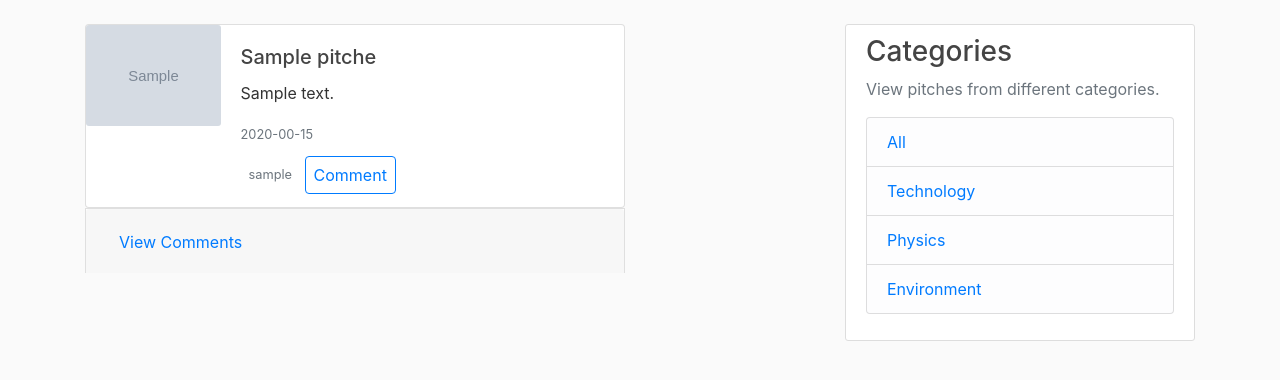
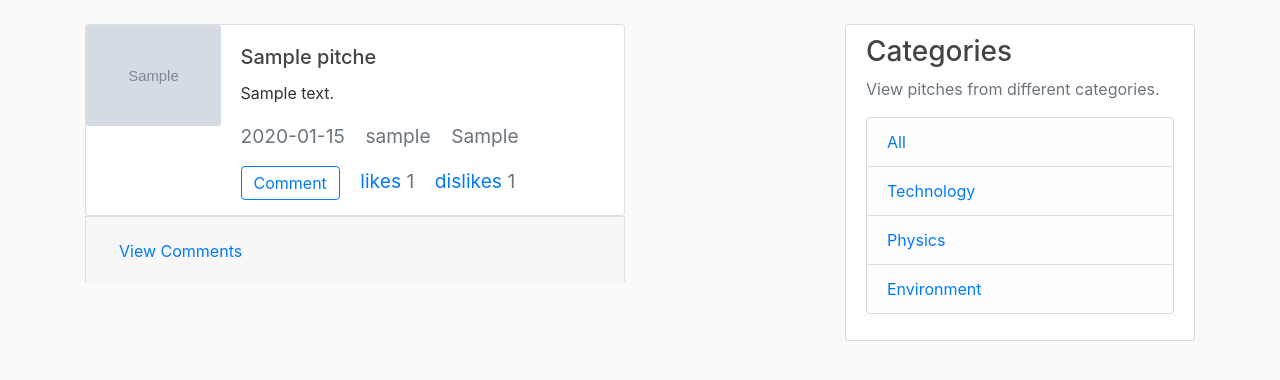
Before and after one commit to Mutembeijoe/pitch, a Flask app: page /home in a window 1280 px wide. Shown: the part 56-436 px from the top of the page. Run offline with Flask 2, Linux system fonts and the light colour scheme; tables that the repository leaves empty hold one stand-in row (values such as "Sample post"); grey boxes marked "Sample" are stand-in pictures; some libraries are stand-ins or nearby versions.

Commit message:
adds upvote and downvote logic

```diff
--- a/app/main/routes.py
+++ b/app/main/routes.py
@@ -1,5 +1,5 @@
-from flask import Blueprint, render_template
-
+from flask import Blueprint, render_template,redirect
+from app import db
 from app.models import Pitch
 
 main = Blueprint('main',__name__)
@@ -7,9 +7,20 @@ main = Blueprint('main',__name__)
 @main.route('/')
 @main.route('/home')
 @main.route('/home/<string:category>')
-def home(category = None):
+@main.route('/home/<int:pitch_id>/<string:like>')
+def home(category = None, pitch_id = None, like = None):
     if category:
         pitches = Pitch.query.filter_by(category = category)
     else:
         pitches = Pitch.query.all()
+
+    if pitch_id and like:
+        pitch = Pitch.query.get(pitch_id)
+        if like == 'like':
+            pitch.upvote += 1
+        else:
+            pitch.downvote +=1
+        db.session.commit()
+        return redirect('/home')
+
     return render_template('home.html', pitches = pitches)
--- a/app/templates/add_comment.html
+++ b/app/templates/add_comment.html
@@ -4,7 +4,7 @@
         <form action="" method="Post">
             {{ form.hidden_tag() }}
             <fieldset class="form-group">
-                <legend class="border-bottom mb-4">Create pitch</legend>
+                <legend class="border-bottom mb-4">add comment</legend>
                  <div class="form-group">
                     {{form.description.label(class="form-control-label")}}
                     {% if form.description.errors %}
--- a/app/templates/home.html
+++ b/app/templates/home.html
@@ -11,9 +11,18 @@
                                 <div class="card-body">
                                       <h5 class="card-title">{{ pitch.title }}</h5>
                                       <p class="card-text">{{pitch.content}}</p>
-                                      <p class="card-text"><small class="text-muted">{{ pitch.date_posted.strftime('%Y-%M-%d') }}</small></p>
-                                      <p class="card-text d-inline p-2"><small class="text-muted">{{ pitch.author.username }}</small></p>
-                                      <a href="{{url_for('comments.add_comment',pitch_id = pitch.id)}}" class="btn btn-outline-primary d-inline p-2">Comment</a>
+                                      <div class="mb-3">
+                                        <h4 class="card-text d-inline mr-3"><small class="text-muted">{{ pitch.date_posted.strftime('%Y-%m-%d') }}</small></h4>
+                                        <h4 class="card-text d-inline mr-3"><small class="text-muted">{{ pitch.author.username }}</small></h4>
+                                        <h4 class="card-text d-inline mr-3"><small class="text-muted">{{ pitch.category }}</small></h4>
+                                      </div>
+                                      <div>
+                                        <a href="{{url_for('comments.add_comment',pitch_id = pitch.id)}}" class="btn btn-outline-primary d-inline mr-3">Comment</a>
+                                        <h4 class="card-text d-inline mr-3"><small class="text-muted"><a href="{{url_for('main.home', pitch_id = pitch.id, like = 'like')}}">likes</a> {{ pitch.upvote }}</small></h4>
+                                        <h4 class="card-text d-inline mr-3"><small class="text-muted"><a href="{{url_for('main.home', pitch_id = pitch.id, like = 'dislike')}}">dislikes</a> {{ pitch.downvote }}</small></h4>
+                                      </div>
+
+
                                 </div>
                           </div>
                     </div>
```
